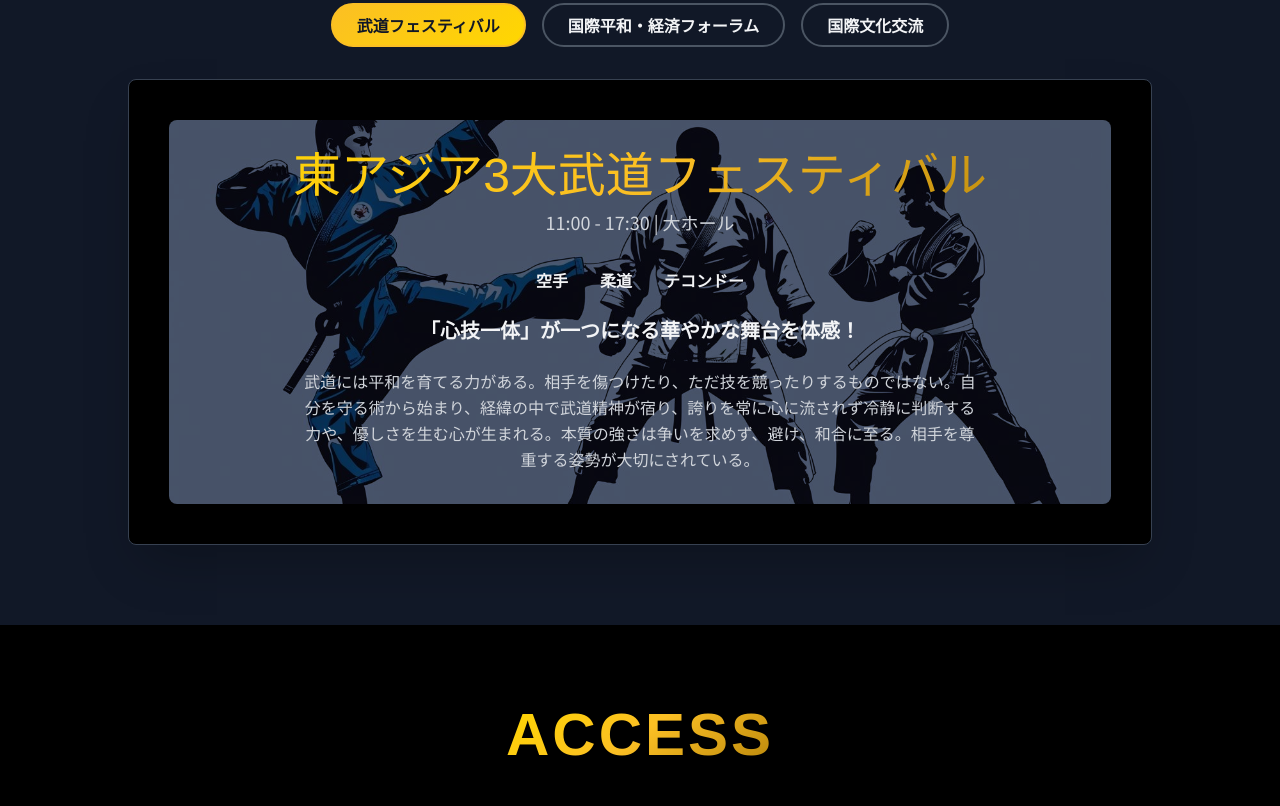
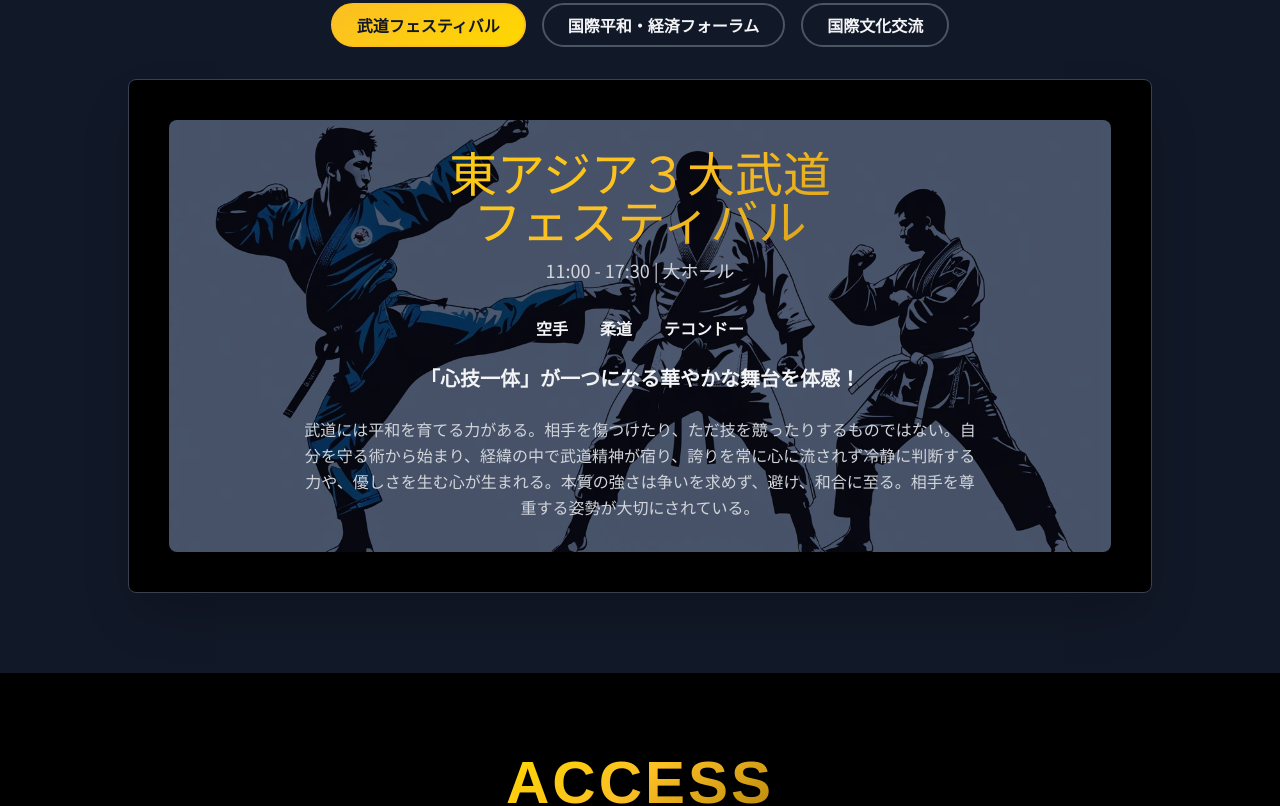
Before and after one commit to h2p7/gold_ocean, a plain HTML site: page index.html in a window 1280 px wide. Shown: the part 1325-2131 px from the top of the page. Drawn offline with nearby package versions, Linux system fonts and the light colour scheme; a web font is replaced by a local one.

Commit message:
Update index.html

```diff
--- a/index.html
+++ b/index.html
@@ -162,7 +162,7 @@
                     <!-- Martial Arts Festival -->
                     <div id="martial-arts" class="tab-content">
                         <div class="p-8 rounded-lg martial-arts-bg">
-                            <h3 class="font-kurenaido text-4xl md:text-5xl gold-text mb-2 text-center">東アジア3大武道フェスティバル</h3>
+                            <h3 class="font-kurenaido text-4xl md:text-5xl gold-text mb-2 text-center">東アジア３大武道</br>フェスティバル</h3>
                             <p class="text-gray-300 mb-6 text-lg text-center">11:00 - 17:30 | 大ホール</p>
                             <div class="flex justify-center items-center gap-4 md:gap-8 my-6">
                                 <div class="text-center">
```
